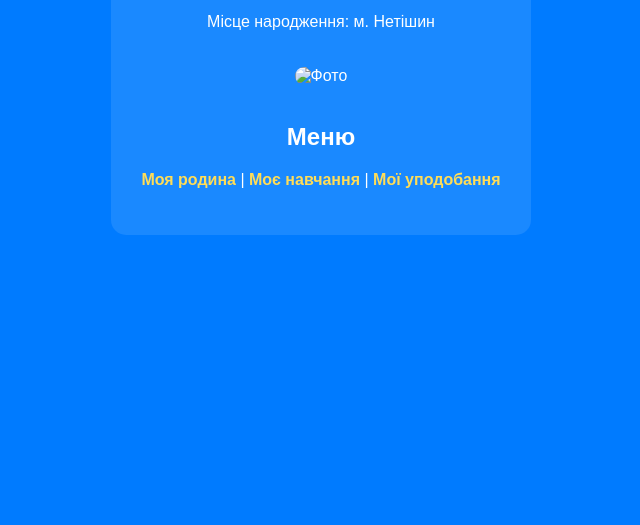
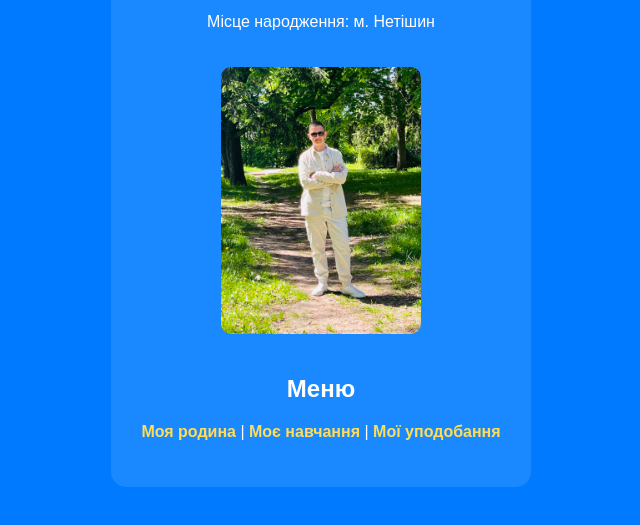
Before and after one commit to Vitalii-html/pr23, a plain HTML site: page index.html in a window 1280 px wide. Shown: the part 189-714 px from the top of the page, without its empty margins (319-959 px from the left). Drawn offline with Linux system fonts and the light colour scheme.

Commit message:
Update index.html

```diff
--- a/index.html
+++ b/index.html
@@ -32,7 +32,7 @@
     <h1>Головко Віталій</h1>
     <p>Дата народження: 14.05.2009</p>
     <p>Місце народження: м. Нетішин</p>
-    <img src="img/photo.jpg" width="200" alt="Фото"><br><br>
+    <img src="photo.jpg" width="200" alt="Фото"><br><br>
 
     <h2>Меню</h2>
     <p>
```
